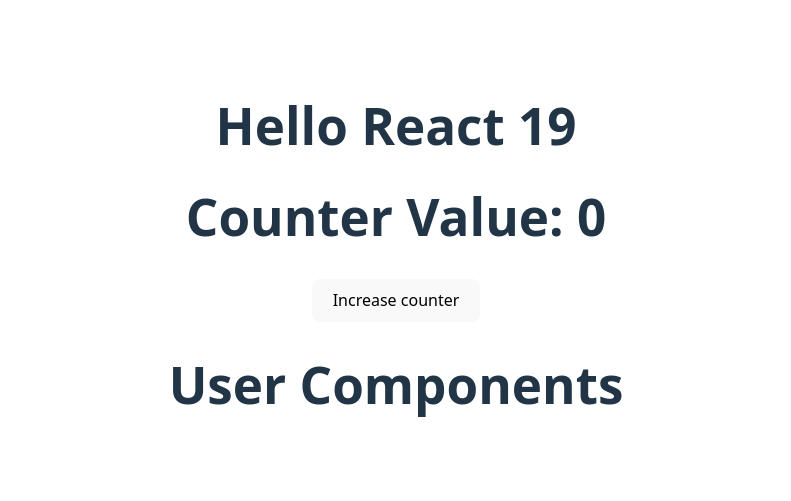
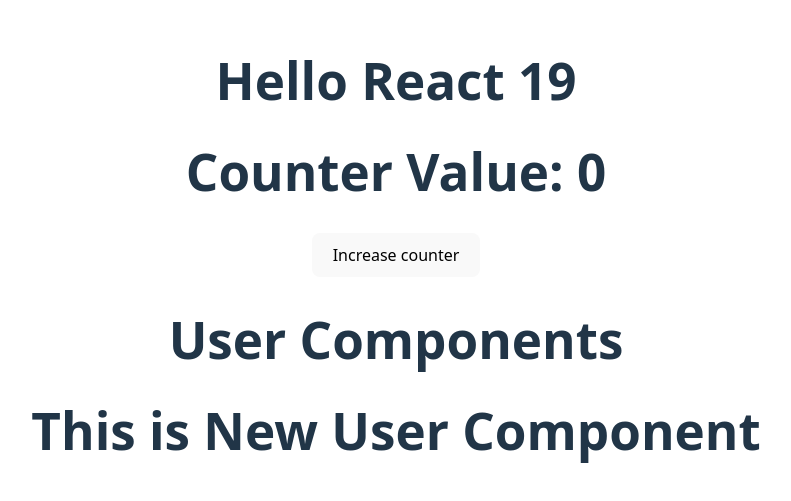
Before and after one commit to jimishgenai/React_Training_Hindi, a React (Vite) app in the folder react-blog/: page / in a window 1280 px wide. Shown: the part 145-646 px from the top of the page, without its empty margins (244-1035 px from the left). Built offline with nearby package versions, Linux system fonts and the light colour scheme.

Commit message:
added new state

```diff
--- a/react-blog/src/App.jsx
+++ b/react-blog/src/App.jsx
@@ -1,8 +1,9 @@
 import { useState } from 'react'
 import reactLogo from './assets/react.svg'
 import viteLogo from '/vite.svg'
-import User from './User';
 import './App.css'
+import User from './User'
+import UserNew from './UserNew'
 
 function App() {
   // const [count, setCount] = useState(0)
@@ -14,6 +15,7 @@
       <h1>Counter Value: {counter}</h1>
       <button onClick={() => setCounter(counter + 1)}>Increase counter</button>
       <User />
+      <UserNew />
     </>
   )
 }
--- /dev/null
+++ b/react-blog/src/UserNew.jsx
@@ -0,0 +1,5 @@
+function UserNew(){
+    return <h1>This is New User Component  </h1>
+}
+
+export default UserNew;
```
